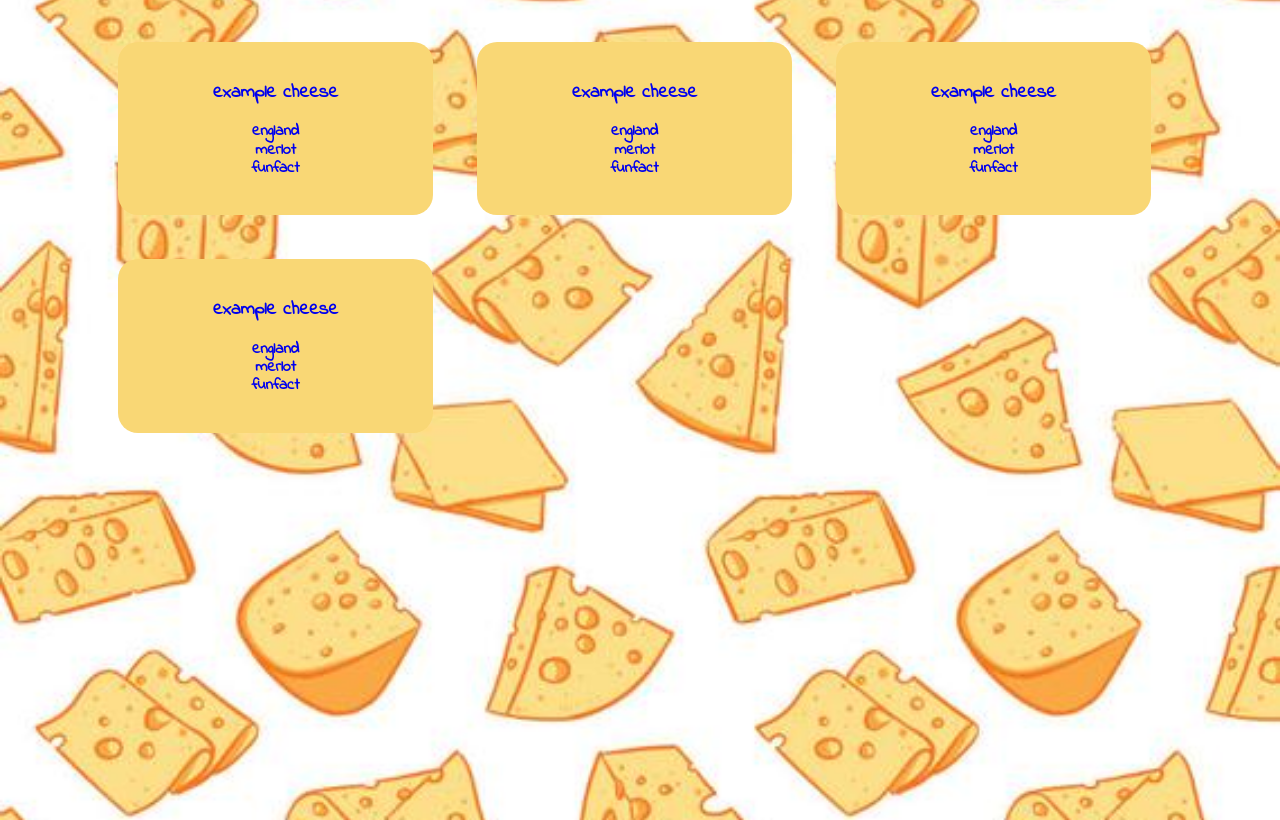
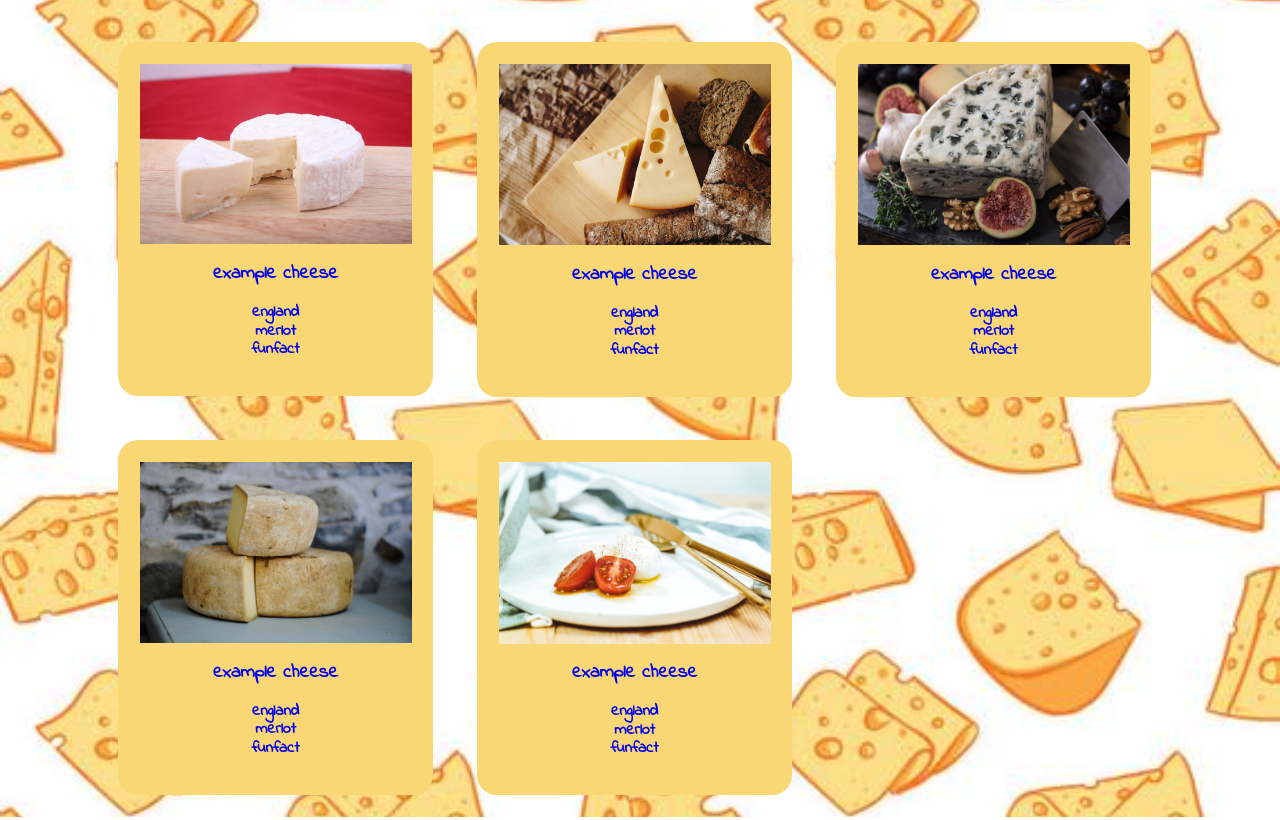
Before and after one commit to daniellaskinner/collectionApp, a PHP site: page / in a window 1280 px wide. Shown: the part 170-990 px from the top of the page. Run offline with PHP 8.4, Linux system fonts and the light colour scheme.

Commit message:
changed picture

```diff
--- a/index.php
+++ b/index.php
@@ -16,14 +16,16 @@
     <nav>
         <h1>The Cheese Collection</h1>
         <ul>
-            <li><a href="#collection">View Collection</li>
+            <li><a href="#container">View Collection</li>
             <li><a href="#form">Add a Cheese</li>
         </ul>
     </nav>
 
     <div class="container">
         <div class="collectionItem">
-            <div class="image"></div>
+            <div class="image">
+                <img src="images/brie.jpg" alt="">
+            </div>
             <h3 class="cheeseName">example cheese</h3>
             <ul>
                 <li class="country">england</li>
@@ -33,7 +35,9 @@
         </div>
 
         <div class="collectionItem">
-            <div class="image"></div>
+            <div class="image">
+                <img src="images/edam.jpeg" alt="">
+            </div>
             <h3 class="cheeseName">example cheese</h3>
             <ul>
                 <li class="country">england</li>
@@ -43,7 +47,9 @@
         </div>
 
         <div class="collectionItem">
-            <div class="image"></div>
+            <div class="image">
+                <img src="images/stilton.jpeg" alt="">
+            </div>
             <h3 class="cheeseName">example cheese</h3>
             <ul>
                 <li class="country">england</li>
@@ -53,7 +59,21 @@
         </div>
 
         <div class="collectionItem">
-            <div class="image"></div>
+            <div class="image">
+                <img src="images/gouda.jpeg" alt="">
+            </div>
+            <h3 class="cheeseName">example cheese</h3>
+            <ul>
+                <li class="country">england</li>
+                <li class="wine">merlot</li>
+                <li class="fact">funfact</li>
+            </ul>
+        </div>
+
+        <div class="collectionItem">
+            <div class="image">
+                <img src="images/mozarella.jpeg" alt="">
+            </div>
             <h3 class="cheeseName">example cheese</h3>
             <ul>
                 <li class="country">england</li>
--- a/styles.css
+++ b/styles.css
@@ -3,7 +3,6 @@
 }
 
 html {
-    /*font-family: 'Permanent Marker', cursive;*/
     font-family: 'Indie Flower', cursive;
     font-weight: 900;
     background: url("images/background.jpg") no-repeat center center fixed;
@@ -11,7 +10,6 @@ html {
     -moz-background-size: cover;
     -o-background-size: cover;
     background-size: cover;
-    /*opacity: 0.5;*/
 }
 
 h1 {
@@ -65,7 +63,6 @@ ul, a {
     margin-top: 190px;
     overflow: auto;
     text-align: center;
-    height: 100%;
 }
 
 .collectionItem {
@@ -77,9 +74,14 @@ ul, a {
     border-radius: 20px 20px;
 }
 
-.collection img {
+.img {
     width: 100%;
-    border: 2px solid black;
+    height: 30%;
+}
+
+img {
+    max-width:100%;
+    max-height:100%;
 }
 
 .collectionItem ul:hover {
```
